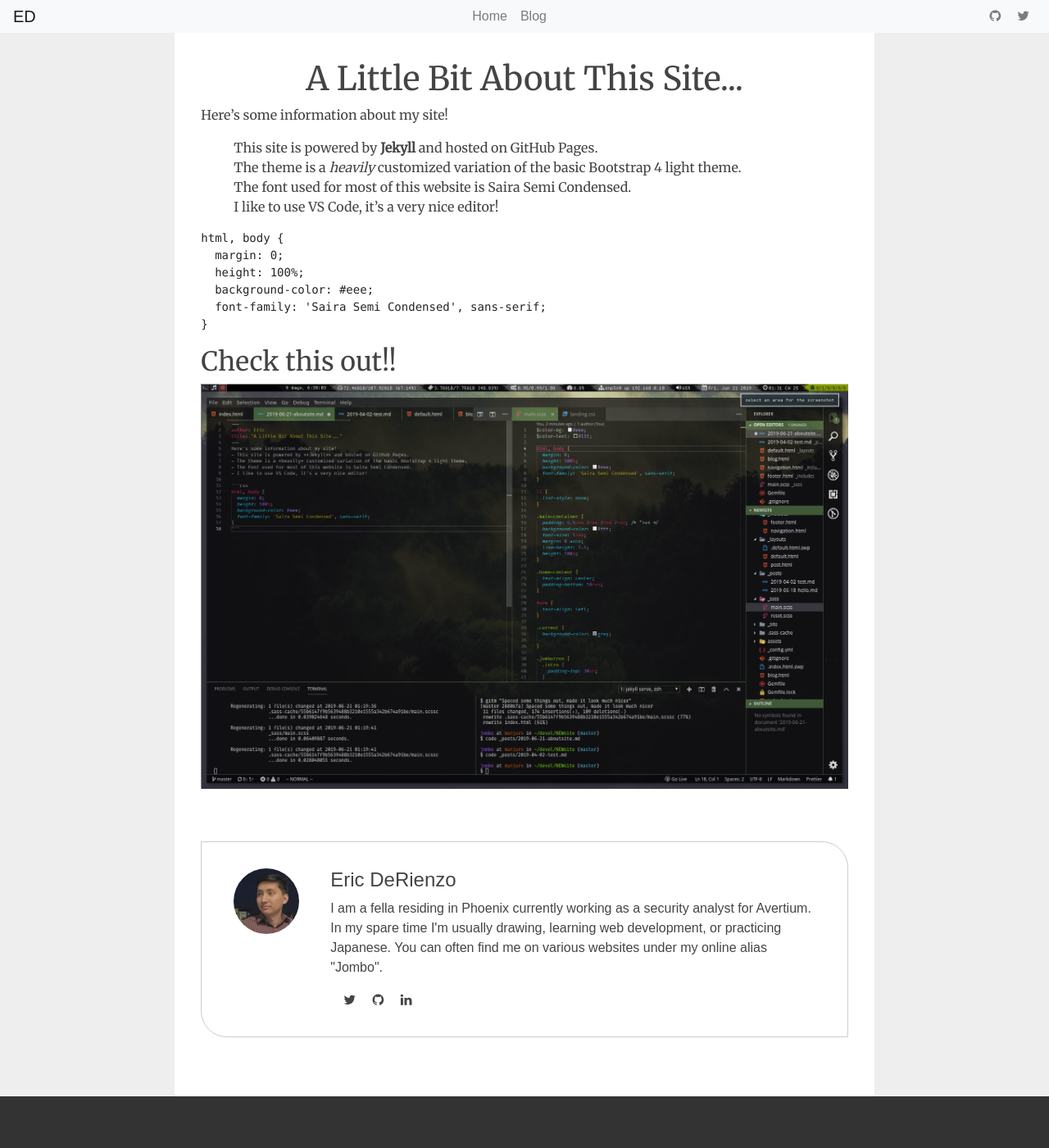
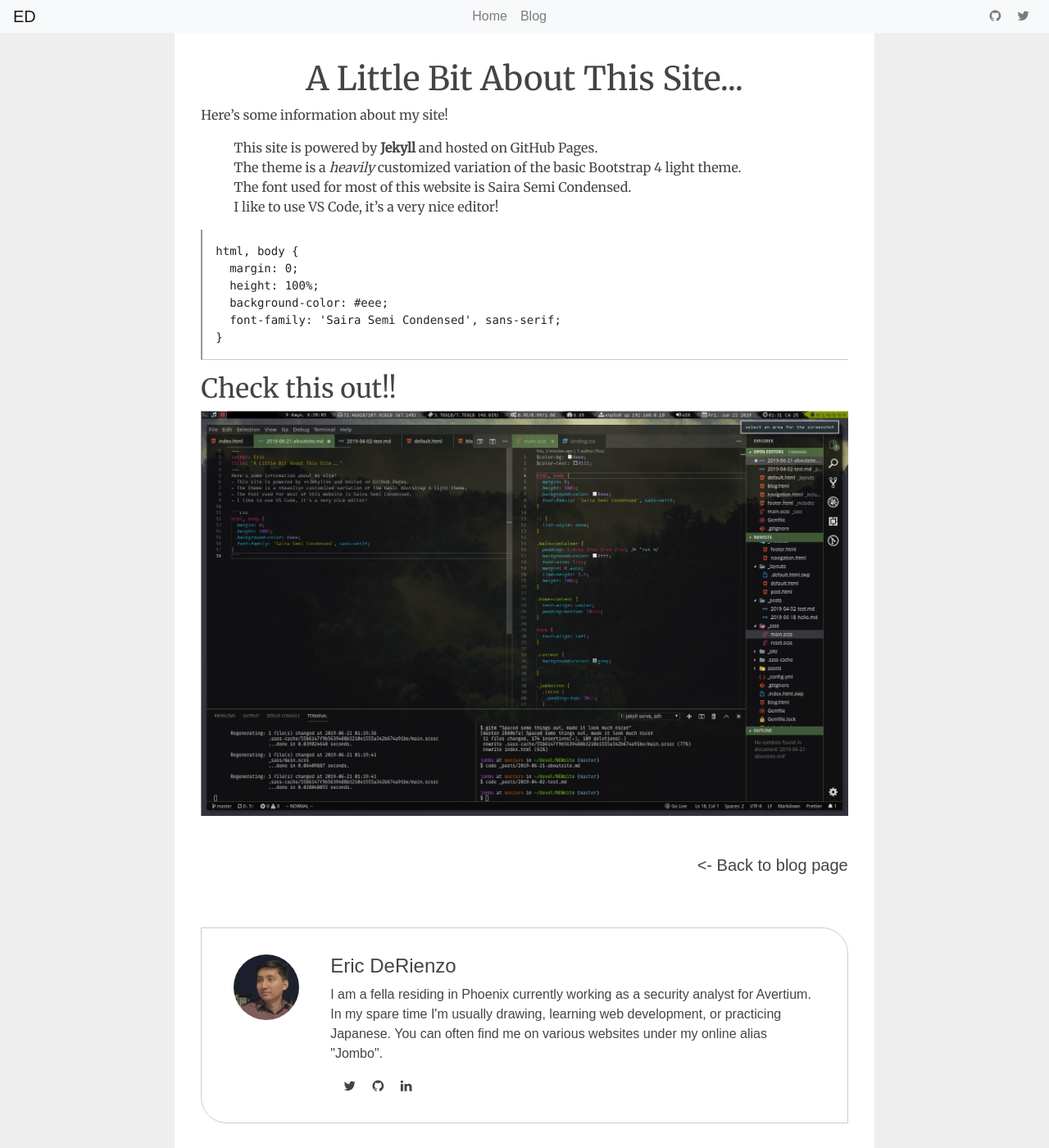
Before and after one commit to jombo1/jombo1.github.io, a Jekyll site: the page built from _posts/2019-06-21-aboutsite.md, in a window 1280 px wide and 1400 px high. Shown: the whole window at 82% size. Built offline with Jekyll 4.4.1, drawn with Linux system fonts in a browser that asks for light colours; some web fonts are replaced.

Commit message:
Edited posts pages

```diff
--- a/_includes/aboutme.html
+++ b/_includes/aboutme.html
@@ -12,7 +12,7 @@
         <p>
           <a href="https://twitter.com/jombo"><i class="fa fa-twitter"></i></a>
           <a href="https://github.com/jombo1"><i class="fa fa-github"></i></a>
-          <a href=""><i class="fa fa-linkedin"></i></a>
+          <a href="https://www.linkedin.com/in/ericderienzo/"><i class="fa fa-linkedin"></i></a>
         </p>
       </div>
     </div>
--- a/_layouts/post.html
+++ b/_layouts/post.html
@@ -2,11 +2,15 @@
 layout: default
 ---
 <div class="row justify-content-center">
-  <div class="col-md-8 main-container post-content">
-  <h1>{{ page.title }}</h1>
+  <div class="col-md-8 main-container">
+    <div class="post-content">
+      <h1>{{ page.title }}</h1>
 
-  {{ content }}
-
+      {{ content }}
+    </div>
+  <div class="back-button">
+    <h5><a href="/blog"><- Back to blog page</a></h5>
+  </div>
   {% include aboutme.html %}
  </div>
 </div>
--- a/_sass/main.scss
+++ b/_sass/main.scss
@@ -19,7 +19,6 @@ li {
 }
 
 #aboutme {
-  font-family: 'Saira Semi Condensed', sans-serif;
   margin-left: auto;
   margin-right: auto;
   margin-top: 4rem;
@@ -31,7 +30,7 @@ li {
   max-width: 50rem;
   padding: 2rem 1rem 1rem;
   a {
-    padding-left: 1rem;
+    margin-left: 1rem;
   }
 }
 
@@ -55,6 +54,11 @@ a {
 
 .post-content, .blog-content {
   font-family: 'Merriweather', serif;
+  pre {
+    border-left: 2px solid #999;
+    border-bottom: 1px solid #ccc;
+    padding: 1rem;
+  }
 }
 
 .blog-content {
@@ -159,3 +163,8 @@ h3 {
 img {
   max-width: 100%;
 }
+
+.back-button {
+  text-align: right;
+  padding-top: 2rem;
+}
--- a/index.html
+++ b/index.html
@@ -4,8 +4,8 @@ title: home
 ---
 <div class="jumbotron jumbotron-fluid justify-content-center">
   <div class="intro">
-    <h1>Eric DeRienzo</h1>
-    <p>Doer of Things</p>
+    <h1>Hello, I'm Eric!</h1>
+    <p>You've just landed on my personal webpage</p>
   </div>
 </div>
 
```
Also changed, not shown: 5 other files.
